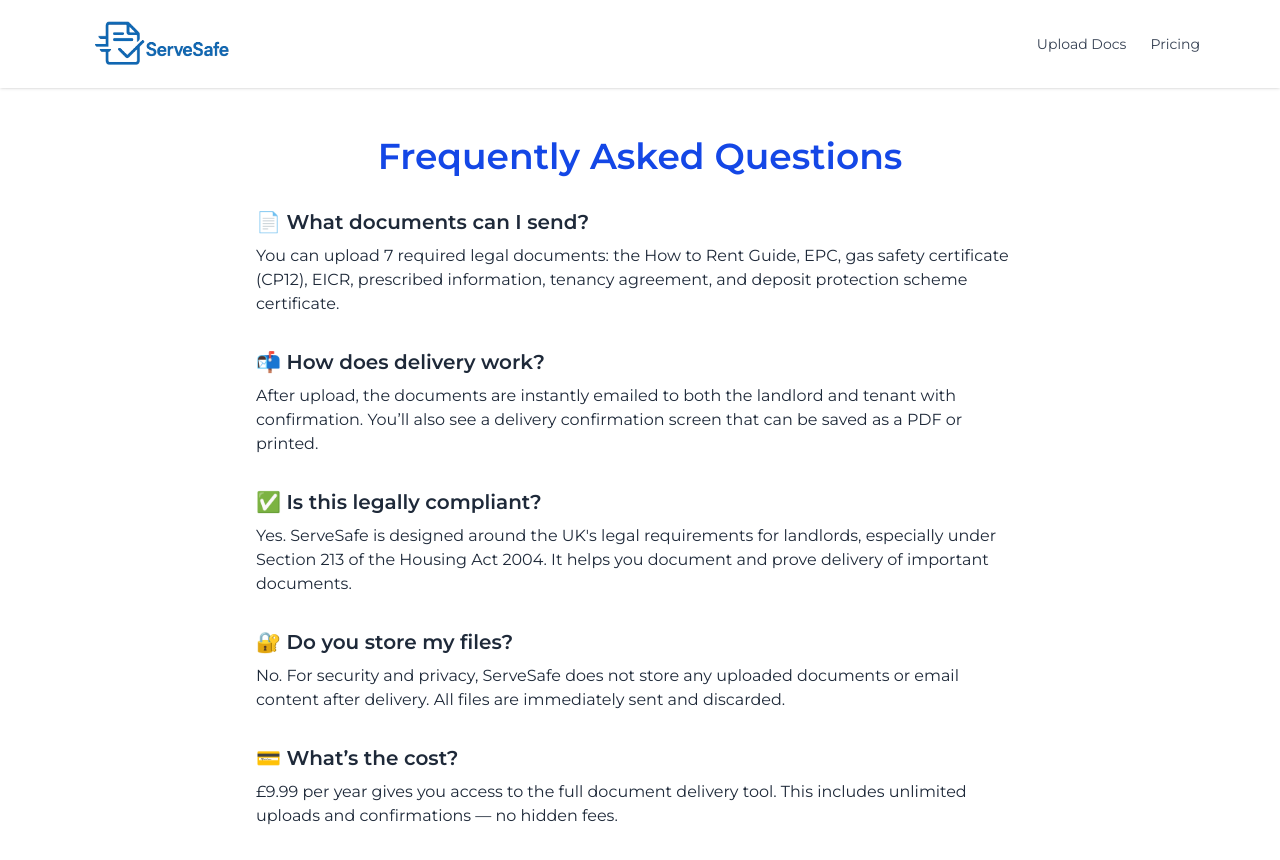
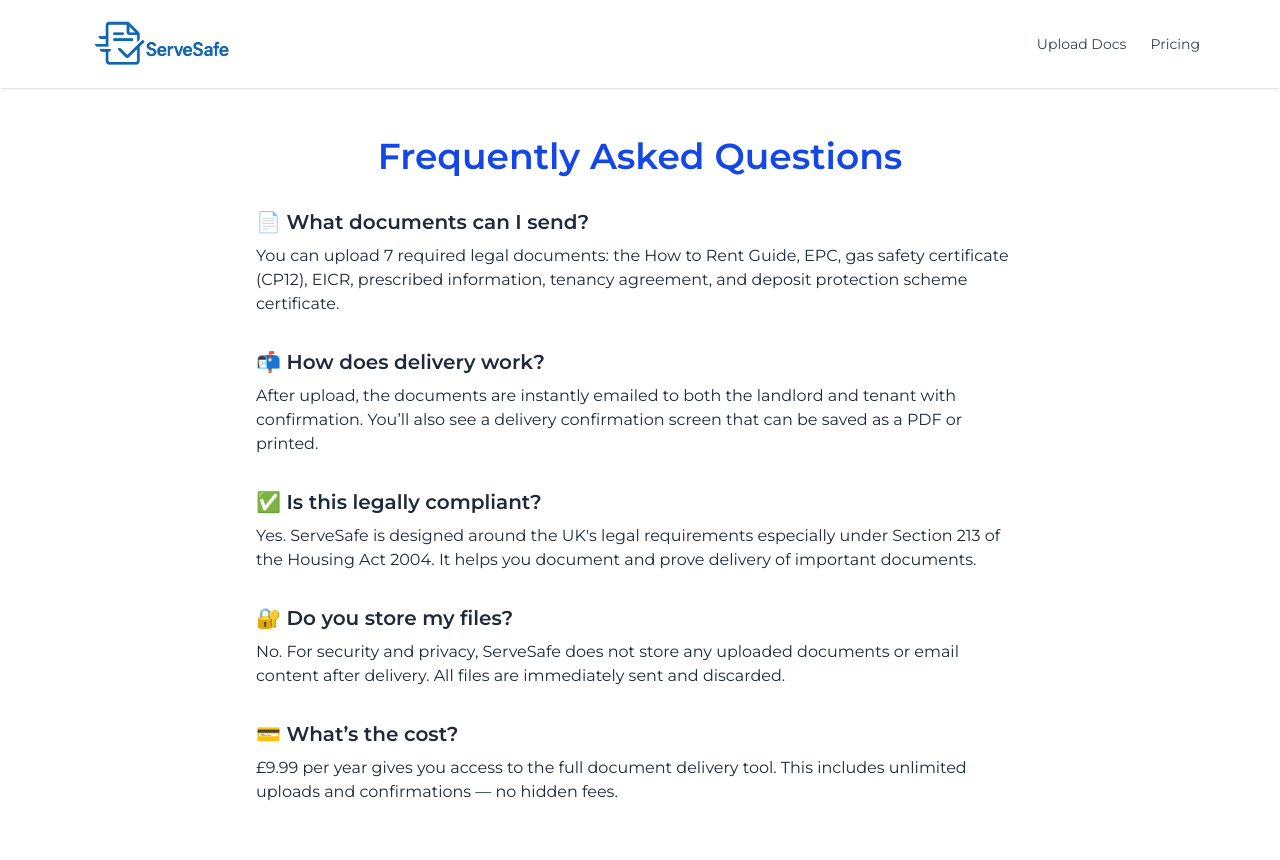
Before and after one commit to RobertMcCarthy1999/serve-safe, a Next.js app: page /faq in a window 1280 px wide. Shown: the top 860 px of the page. Built offline with nearby package versions, Linux system fonts and the light colour scheme.

Commit message:
Fix JSX apostrophe in FAQ

```diff
--- a/src/app/faq/page.js
+++ b/src/app/faq/page.js
@@ -33,7 +33,7 @@ export default function FAQPage() {
             <div>
               <h2 className="text-xl font-semibold mb-2">✅ Is this legally compliant?</h2>
               <p>
-                Yes. ServeSafe is designed around the UK's legal requirements for landlords,
+                Yes. ServeSafe is designed around the UK&apos;s legal requirements
                 especially under Section 213 of the Housing Act 2004. It helps you document and
                 prove delivery of important documents.
               </p>
```
